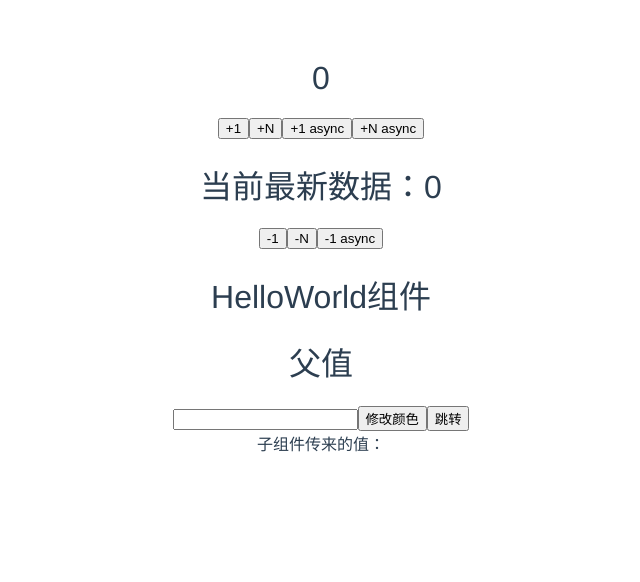
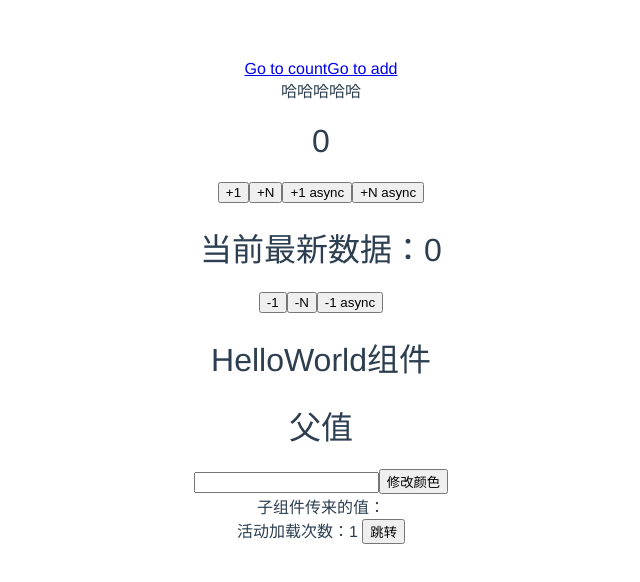
Before and after one commit to qinjieling/vuetest, a Vue app: page /vuetest/count in a window 1280 px wide. Shown: the top 582 px of the page, without its empty margins (319-959 px from the left). Built offline with nearby package versions, Linux system fonts and the light colour scheme.

Commit message:
moddify://router-view

```diff
--- a/src/App.vue
+++ b/src/App.vue
@@ -1,6 +1,7 @@
 <template>
   <div id="app">
-    <!-- <img src="./assets/logo.png"> -->
+    <router-link to="/count">Go to count</router-link>
+    <router-link to="/add">Go to add</router-link>
     <router-view/>
   </div>
 </template>
--- a/src/components/HelloWorld.vue
+++ b/src/components/HelloWorld.vue
@@ -6,7 +6,7 @@
     </keep-alive>
     <input type="text" v-model="number" @input="inputNumber">
     <button @click="click">修改颜色</button>
-    <button @click="toAdd">跳转</button>
+    <!-- <button @click="toAdd">跳转</button> -->
   </div>
 </template>
 
@@ -39,11 +39,11 @@ export default {
     inputNumber(){
       this.$emit('childFn',this.number)
     },
-    toAdd(){
-      this.$router.push({
-        path:'/add'
-      })
-    }
+    // toAdd(){
+    //   this.$router.push({
+    //     path:'/add'
+    //   })
+    // }
   }
 }
 </script>
--- a/src/components/count.vue
+++ b/src/components/count.vue
@@ -1,5 +1,6 @@
 <template>
   <div class="wrap">
+    <slot></slot>
     <div class="add">
       <!-- <h1>{{$store.state.count}}</h1> -->
       <h1>{{count}}</h1>
--- a/src/views/count/count.vue
+++ b/src/views/count/count.vue
@@ -1,9 +1,12 @@
 <template>
   <div class="wrap">
-    <my-count></my-count>
+    <my-count>哈哈哈哈哈</my-count>
     <my-hellow :parentValue="totalnum" @childFn="parentFn"></my-hellow>
     <div>子组件传来的值：{{number}}</div>
-
+    <keep-alive>
+      活动加载次数：{{count}}
+    </keep-alive>
+    <button @click="toAdd">跳转</button>
   </div>
 </template>
 <script>
@@ -13,17 +16,30 @@ export default {
   data(){
     return{
       number:'',
-      totalnum:'父值'
+      totalnum:'父值',
+      count:0
     }
   },
   components:{
     'my-count': count,
     'my-hellow': HelloWorld
   },
+  created(){
+    console.log('首页组件创建了')
+    this.count++
+  },
+  destroyed(){
+      console.log('首页组件销毁了')
+  },
   methods:{
     parentFn(payload){
       this.number = payload
     },
+    toAdd(){
+      this.$router.push({
+        path:'/add'
+      })
+    }
   }
 }
 </script>
```
